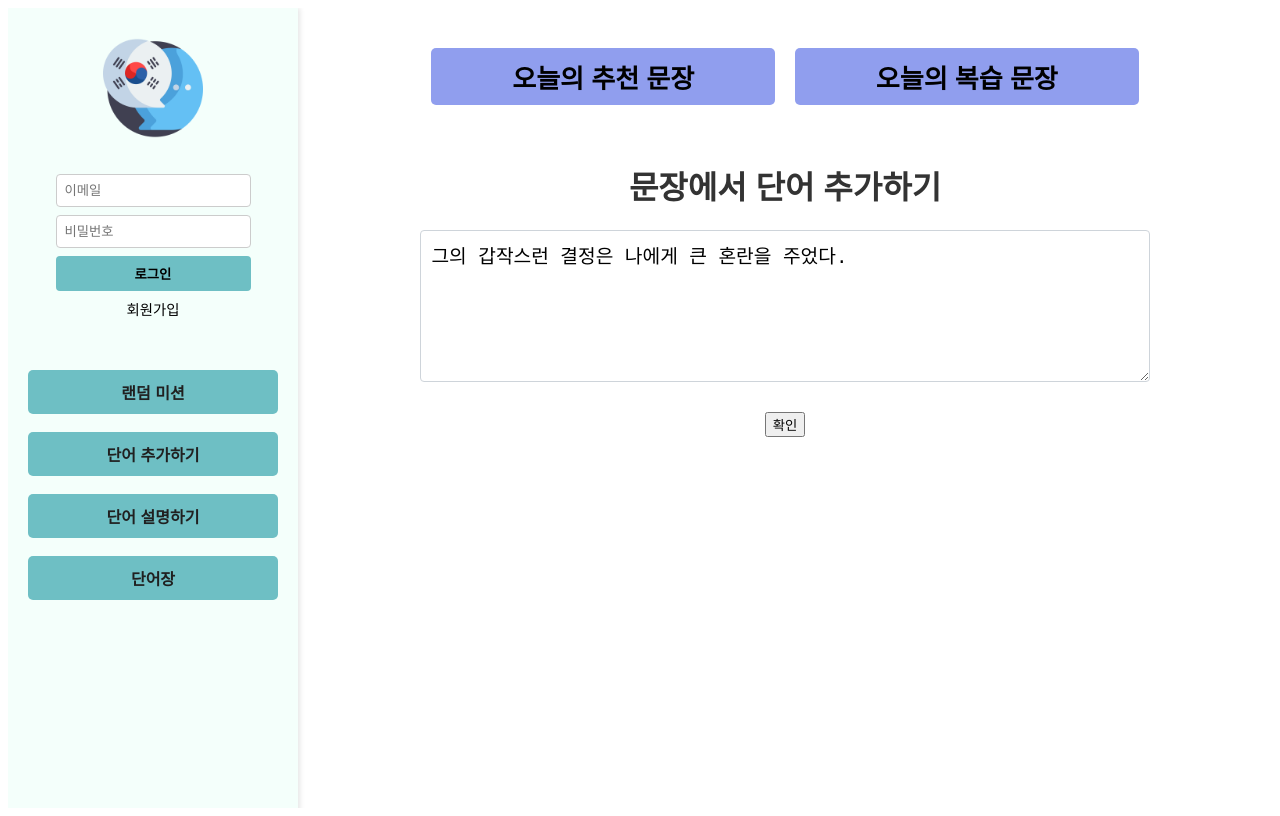
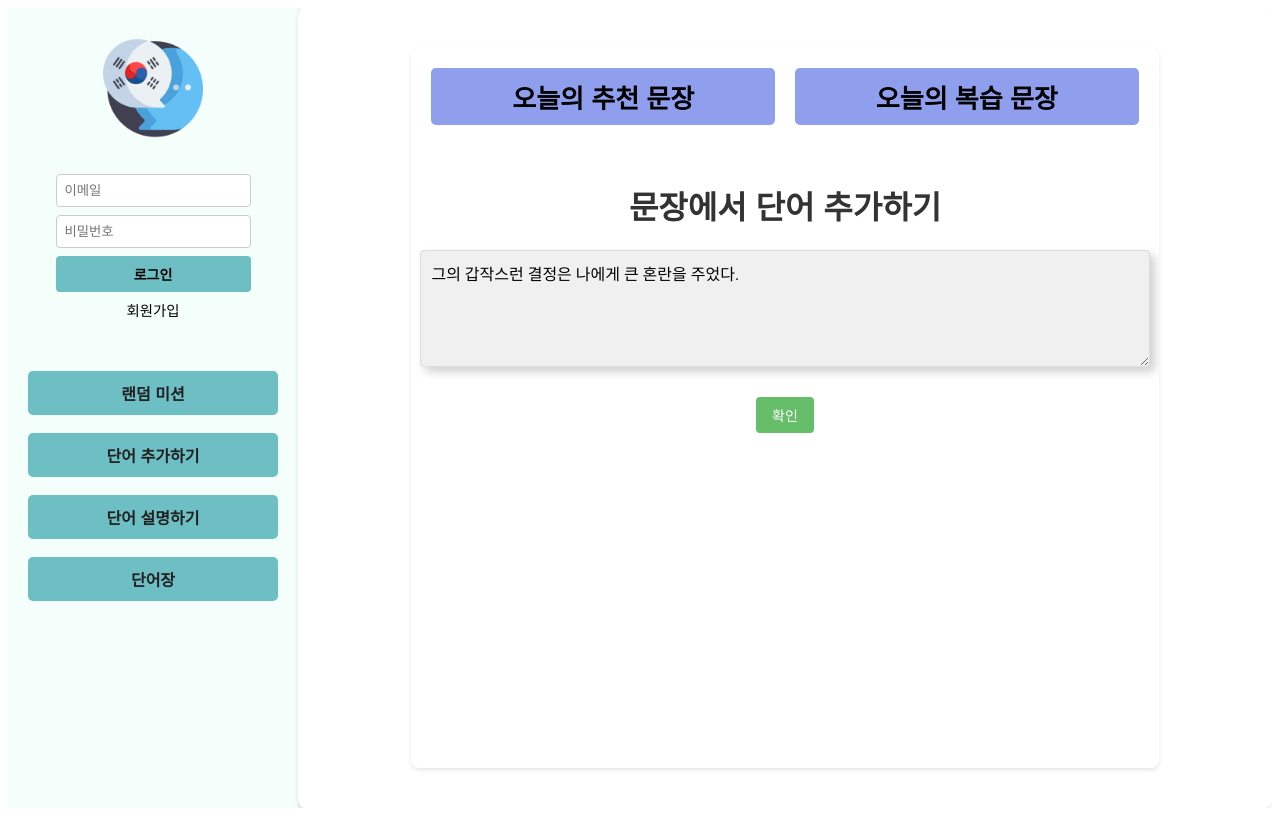
Before and after one commit to Zero-Language-Speaker/HanR_React, a React (Create React App) app: page /sentences in a window 1280 px wide. Built offline with nearby package versions, Linux system fonts and the light colour scheme.

Commit message:
241203 Style Update

```diff
--- a/src/components/ExplainPage.css
+++ b/src/components/ExplainPage.css
@@ -1,240 +1,112 @@
-/* SentencePage.css */
+/* ExplainPage.css */
+
 .sentence-page {
-    display: flex;
-    height: 100vh;
-    width: 80%;
-    overflow-x: hidden;
+  max-width: 800px;
+  margin: 0 auto;
+  padding: 20px;
 }
 
 .main-content {
-    flex-grow: 1;
+  background-color: #fff;
+  border-radius: 8px;
+  box-shadow: 0 2px 4px rgba(0, 0, 0, 0.1);
   padding: 20px;
-    display: flex;
-    flex-direction: column;
-    align-items: center;
-    overflow-x: hidden;
 }
 
 .top-buttons {
   display: flex;
-    justify-content: center;
-    width: 100%;
-    margin-bottom: 20px;
-    gap: 20px;
-  }
-
-  .sentence-page .top-buttons button {
-    width: 100%;
-    padding: 10px;
-    margin-bottom: 10px;
-    background-color:#909eee;
-    color: rgb(0, 0, 0);
-    border: none;
-    border-radius: 5px;
-    cursor: pointer;
-    font-size: 26px;
-    font-weight: bold;
-  }
-
-  .sentence-display-section {
-    display: flex;
-    align-items: center;
-    justify-content: center;
-    width: 100%;
-    max-width: 800px;
-    margin: 0 auto;
-  }
-
-  .sentence-display {
-    flex-grow: 1;
-    background-color: #909eee;
-    padding: 40px;
-    margin: 0 10px;
-    text-align: center;
-    border-radius: 12px;
-    min-height: 200px;
-    box-shadow: 0px 4px 8px rgba(0, 0, 0, 0.1);
-    color: #333;
-    display: flex;
-    flex-direction: column;
-    justify-content: center;
-    overflow-wrap: break-word;
-    word-wrap: break-word;
-    word-break: break-word;
-  }
-
-  .add-word-btn {
-    margin-top: 10px;
-    padding: 5px 10px;
-    background-color: #4CAF50;
-    color: white;
-    border: none;
-    border-radius: 3px;
-    cursor: pointer;
-  }
-
-  .add-word-btn:hover {
-    background-color: #45a049;
-  }
-
-  .added-word {
-    color: rgb(136, 0, 0);
-    font-weight: bold;
-  }
-
-  .sentence-text .clickable-word {
-    cursor: pointer;
-    transition: background-color 0.3s ease, color 0.3s ease;
-    padding: 2px 4px;
-    border-radius: 3px;
-  }
-
-  .sentence-text .clickable-word:hover {
-    background-color: #e0e0e0 !important;
-    color: #000 !important;
-  }
-
-  .sentence-text .added-word:hover {
-    background-color: #c8e6c9;
-    color: #000;
-  }
-
-  .arrow {
-    font-size: 2rem;
-    cursor: pointer;
-    padding: 10px;
-    background: none;
-    border: none;
-    color: #333;
-  }
-
-  .arrow:hover {
-    color: #000;
-  }
-
-
-  @media (max-width: 768px) {
-    .sentence-display {
-      width: 300px;
-      padding: 20px;
-      overflow-x: hidden;
-    }
-
-    .arrow {
-      font-size: 1.5rem;
-    }
-  }
-
-  .sentence-text {
-    font-size: 1.2em;
+  justify-content: space-between;
   margin-bottom: 20px;
 }
 
-  .sentence-translation {
-    font-style: italic;
-  }
-
-  .word-info-container{
-    overflow-y: auto;
-    height: 100%;
-    width: 100%;
-  }
-
-  .word-info {
-    position: relative;
-    margin-top: 20px;
-    padding: 10px;
-    background-color: #f8f9fa;
-    border: 1px solid #dee2e6;
-    border-radius: 4px;
-    gap: 30px;
-  }
-
-
-
-
-
-  .add-sentence-form {
-    display: flex;
-    flex-direction: column;
-    gap: 1rem;
-    max-width: 1000px;
-    margin: 0 auto;
-    padding: 30px;
-  }
-
-  .add-sentence-form input {
-    width: 100%;
-    min-width: 600px;
-    padding: 0.75rem;
-    font-size: 1rem;
-    border: 1px solid #ccc;
-    border-radius: 4px;
-    transition: border-color 0.3s ease;
-  }
-
-  .add-sentence-form input:focus {
-    outline: none;
-    border-color: #007bff;
-  }
-
-  .add-sentence-form button {
-    padding: 0.75rem;
-    font-size: 1rem;
-    color: white;
-    background-color: #007bff;
+.recommend-btn, .review-btn {
+  padding: 10px 20px;
+  font-size: 16px;
   border: none;
   border-radius: 4px;
   cursor: pointer;
   transition: background-color 0.3s ease;
 }
 
-  .add-sentence-form button:hover {
-    background-color: #0056b3;
+.recommend-btn {
+  background-color: #4CAF50;
+  color: white;
 }
 
-  .close-btn {
-    position: absolute;
-    top: 10px;
-    right: 10px;
-    background: none;
-    border: none;
-    font-size: 1.5rem;
-    line-height: 1;
-    cursor: pointer;
-    color: #333;
-    padding: 0;
-    width: 24px;
-    height: 24px;
-    display: flex;
-    align-items: center;
-    justify-content: center;
+.review-btn {
+  background-color: #2196F3;
+  color: white;
 }
 
-  .close-btn:hover {
-    color: #000;
+.recommend-btn:hover, .review-btn:hover {
+  opacity: 0.9;
 }
 
+.sentence-display-section {
 
-
-  .feedback-message {
-    position: fixed;
-    bottom: 20px;
-    left: 50%;
-    transform: translateX(-50%);
-    background-color: #4CAF50;
-    color: white;
-    padding: 10px 20px;
-    border-radius: 5px;
-    animation: fadeIn 0.5s, fadeOut 0.5s 2.5s;
 }
 
-  @keyframes fadeIn {
-    from { opacity: 0; }
-    to { opacity: 1; }
+.sentence-text {
+  width: 100%;
+  padding: 10px;
+  font-size: 16px;
+  border: 1px solid #ddd;
+  border-radius: 4px;
+  resize: vertical;
 }
 
-  @keyframes fadeOut {
-    from { opacity: 1; }
-    to { opacity: 0; }
+button {
+  padding: 8px 16px;
+  font-size: 14px;
+  border: none;
+  cursor: pointer;
+  border-radius: 4px;
+  background-color: #67be6a;
+  color: white;
+  transition: background-color 0.3s ease;
 }
+
+button:hover {
+  opacity: 0.9;
+}
+
+.word-info-container {
+  display: grid;
+  grid-template-columns: repeat(auto-fit, minmax(250px, 1fr));
+  gap: 20px;
+}
+
+.word-info {
+  background-color: #f0f0f0;
+  border-radius: 8px;
+  padding: 15px;
+  box-shadow: 0 1px 3px rgba(0, 0, 0, 0.12);
+}
+
+.word-info h3 {
+  margin-top: 0;
+  color: #333;
+}
+
+.word-info div {
+  margin-bottom: 10px;
+}
+
+.word-info strong {
+  color: #555;
+}
+
+.add-word-btn {
+  background-color: #2196F3;
+  color: white;
+  padding: 8px 16px;
+  border: none;
+  border-radius: 4px;
+  cursor: pointer;
+  font-size: 14px;
+  transition: background-color 0.3s ease;
+}
+
+.add-word-btn:hover {
+  opacity: 0.9;
+}
--- a/src/components/ScenarioChatBot.css
+++ b/src/components/ScenarioChatBot.css
@@ -38,6 +38,7 @@
   .scenario-chatbot-header button {
     background: none;
     border: none;
+    background-color: #6871a7;
     font-size: 20px;
     cursor: pointer;
   }
--- a/src/components/SentencePage.css
+++ b/src/components/SentencePage.css
@@ -53,7 +53,7 @@
     flex-grow: 1;
     background-color: #909eee;
     padding: 40px;
-    margin: 0 10px;
+
     text-align: center;
     border-radius: 12px;
     min-height: 200px;
@@ -132,6 +132,10 @@
   .sentence-text {
     font-size: 1.2em;
     margin-bottom: 20px;
+  }
+
+  .sentence-text, .sentence-display {
+    font-family: 'Roboto';
   }
 
   .sentence-translation {
@@ -233,6 +237,72 @@
     animation: fadeIn 0.5s, fadeOut 0.5s 2.5s;
   }
 
+
+  /* Action buttons */
+.action-buttons {
+  display: flex;
+  gap: 10px;
+  margin: 10px 0;
+}
+
+.action-buttons button {
+  padding: 8px 16px;
+  font-size: 14px;
+  border: none;
+  border-radius: 4px;
+  cursor: pointer;
+  transition: background-color 0.3s ease;
+}
+
+.action-buttons button:first-child {
+  background-color: #67be6a;
+  color: white;
+}
+
+.action-buttons button:last-child {
+  background-color: #67be6a;
+  color: white;
+}
+
+
+
+.sentence-text, .sentence-display {
+  background: #f0f0f0;
+  border-radius: 10px;
+  box-shadow: 5px 5px 10px #d1d1d1, -5px -5px 10px #ffffff;
+  padding: 20px;
+}
+
+.sentence-display-section {
+  transition: all 0.3s ease-in-out;
+}
+
+.sentence-text, .sentence-display {
+  transition: opacity 0.3s ease-in-out;
+}
+
+
+.clickable-word {
+  transition: transform 0.2s ease, color 0.2s ease;
+}
+
+.clickable-word:hover {
+  transform: scale(1.05);
+  color: #4CAF50;
+}
+
+
+
+.sentence-text::placeholder {
+  animation: placeholderWave 2s ease-in-out infinite;
+}
+
+@keyframes placeholderWave {
+  0%, 100% { opacity: 0.5; }
+  50% { opacity: 1; }
+}
+
+
   @keyframes fadeIn {
     from { opacity: 0; }
     to { opacity: 1; }
@@ -242,3 +312,15 @@
     from { opacity: 1; }
     to { opacity: 0; }
   }
+
+
+
+  .added-word {
+    animation: highlightPulse 0.5s ease-in-out;
+  }
+
+  @keyframes highlightPulse {
+    0% { background-color: transparent; }
+    50% { background-color: rgba(76, 175, 80, 0.3); }
+    100% { background-color: transparent; }
+  }
--- a/src/components/SentencePage.jsx
+++ b/src/components/SentencePage.jsx
@@ -192,10 +192,10 @@ const SentencePage = () => {
             </div>}
           </div>
 
-      <div style={{ display: "flex", gap: "10px", margin: "10px" }}>
-          <button onClick={onClickWritingButton}>{isWriting? "확인": "수정"}</button>
-          {isWriting? "": <button onClick={addWords}>단어 추가</button>}
-      </div>
+          <div className="action-buttons">
+            <button onClick={onClickWritingButton}>{isWriting ? "확인" : "수정"}</button>
+            {!isWriting && <button onClick={addWords}>단어 추가</button>}
+          </div>
 
       <div className='word-info-container'>
           {isLoading ? <div className="word-info" style={{textAlign: "center"}}>Loading...</div> : result.map((item)=>
```
Lines whose indentation alone changed are shown as unchanged.
